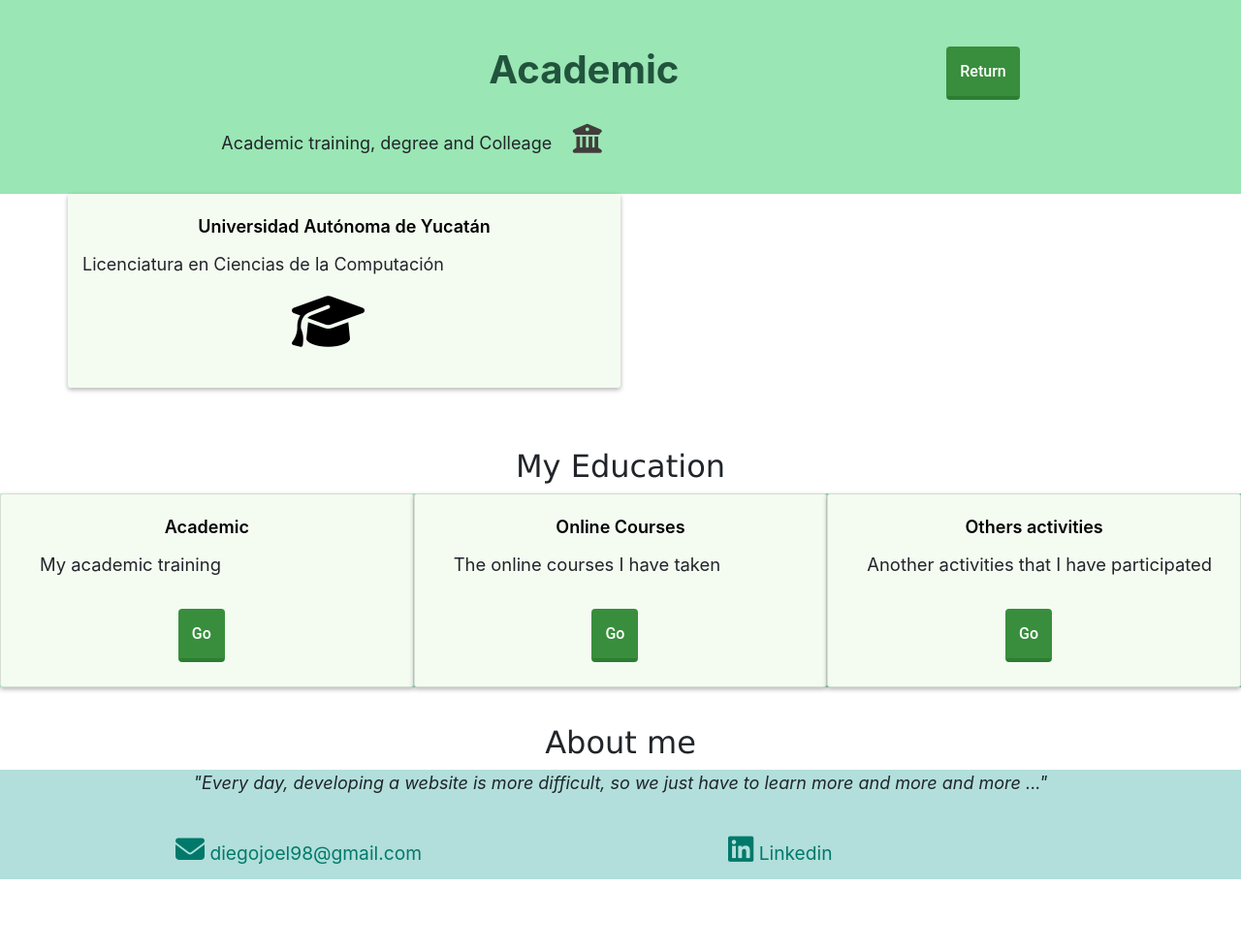
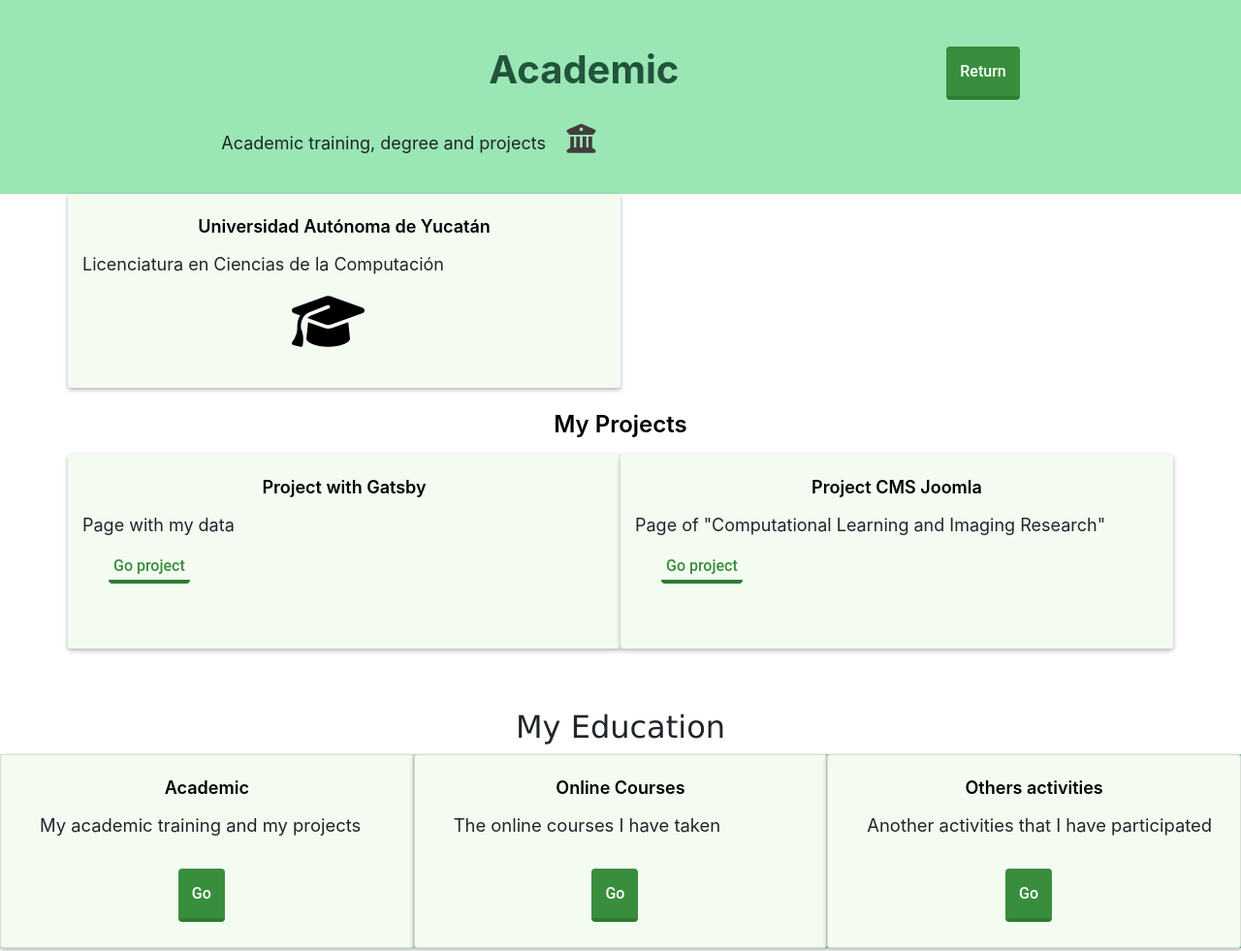
Before and after one commit to diegojoel98/diegojoel98.github.io, a plain HTML site: page education.html in a window 1280 px wide. Shown: the top 981 px of the page at 97% size. Before the commit the page ends 907 px from the top, so only its background shows below. Drawn offline with nearby package versions, Linux system fonts and the light colour scheme.

Commit message:
Update projects

```diff
--- a/css/main.css
+++ b/css/main.css
@@ -67,6 +67,9 @@
    text-align: center;
    margin-top: 20px;
 }
+.font-project {
+   font-size: x-large;
+}
 .desc{
    padding-left: 25px;
    font-size: 1.15em;
--- a/education.html
+++ b/education.html
@@ -35,7 +35,7 @@
         <header class="bg-header h-200">
             <div class="container col-md-8">
                 <h1 class="text-green-900 pt-5 font-weight-bold text-center">Academic <a href="index.html" class="btn myBtn right">Return</a></h1><br>
-                <p class="font-medium">Academic training, degree and Colleage  <i class="fa fa-university" aria-hidden="true" style="font-size: 30px; color: #423D3C; margin-left: 2%;"></i></p>
+                <p class="font-medium">Academic training, degree and projects  <i class="fa fa-university" aria-hidden="true" style="font-size: 30px; color: #423D3C; margin-left: 2%;"></i></p>
             </div>
         </header>
         <section>
@@ -48,13 +48,28 @@
                     </div>
                 </div>
             </div>
-        </section><br>
+            <h2 class="card-title p-1 font-project">My Projects</h2>
+            <div class="container">
+                <div class="row">
+                    <div class="col-md-6 card2">
+                        <p class="card-title">Project with Gatsby</p>
+                        <p class="font-medium">Page with my data</p>
+                        <a href="https://flamboyant-knuth-ba85c1.netlify.app/" target="_blank" class="finished list-unstyled">Go project</a>
+                    </div>
+                    <div class="col-md-6 card2">
+                        <p class="card-title">Project CMS Joomla</p>
+                        <p class="font-medium">Page of "Computational Learning and Imaging Research"</p>
+                        <a href="https://www.clir-lab.org/" target="_blank" class="finished list-unstyled">Go project</a>
+                    </div>
+                </div>
+            </div>
+        </section><br/>
         <h2 id="education">My Education</h2>
         <section class="container-fluid bg-gradient">
             <div class="row">
                 <div class="col-12 col-sm-12 col-md-4 card">
                     <p class="card-title">Academic</p>
-                    <p class="desc">My academic training</p>
+                    <p class="desc">My academic training and my projects</p>
                     <div class="btn-center">
                         <a href="education.html" class="btn myBtn ">Go</a>
                     </div>
```
Also changed, not shown: index.html (+1 -1 lines), online-courses.html (+1 -1 lines), others.html (+1 -1 lines).
